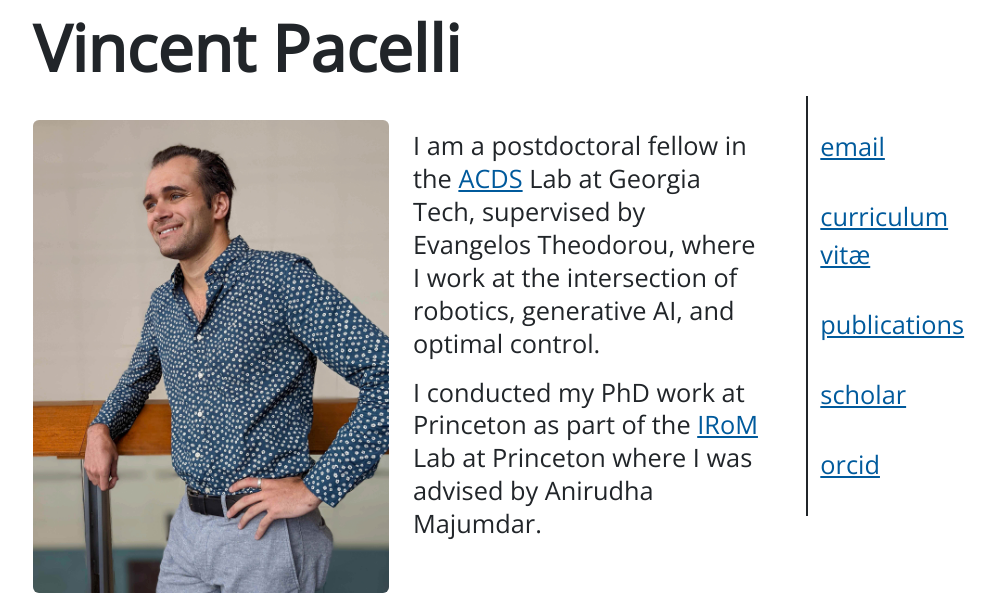
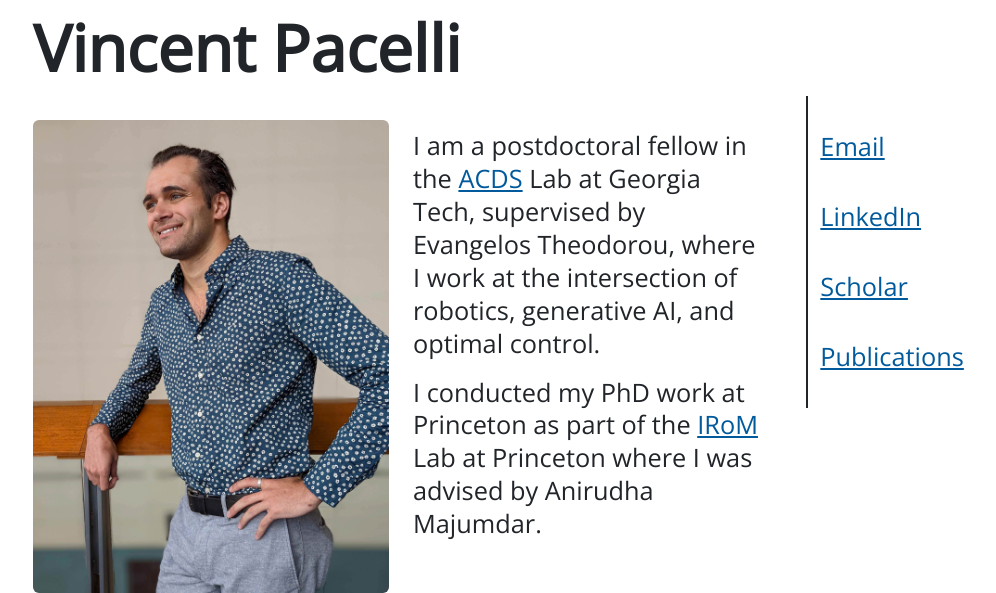
Before and after one commit to tnecniv/old-website, a Jekyll site: the page built from index.html, in a window 1280 px wide and 900 px high, cut to the strip 0-593 px from the top of the window. Shown: the whole strip, without its empty margins (144-1140 px from the left). Built offline with Jekyll 4.4.1, drawn with Linux system fonts in a browser that asks for light colours.

Commit message:
Formating

```diff
--- a/index.html
+++ b/index.html
@@ -31,11 +31,12 @@ layout: main
         </div>
         <div class="col-lg-2 text-left d-flex flex-column justify-content-between">
             <div class="menu-links border-start border-dark border-2">
-                <div class="menu-links first-menu-link"><a href="mailto:vpacelli@princeton.edu" class="menu-links">email</a></div>
-                <div class="menu-links"><a href="https://drive.google.com/file/d/17BdduIhFbk1Dfqk9y_WVszFAyGUXq_xP/view?usp=sharing" class="menu-links">curriculum vitæ</a></div>
-                <div class="menu-links"><a href="#publist" class="menu-links">publications</a></div>
-                <div class="menu-links"><a href="https://scholar.google.com/citations?user=M7Vsg3IAAAAJ" class="menu-links">scholar</a></div>
-                <div class="menu-links"><a href="https://orcid.org/0000-0002-3757-7538" class="menu-links">orcid</a></div>
+                <div class="menu-links first-menu-link"><a href="mailto:vpacelli@gatech.edu" class="menu-links">Email</a></div>
+                <div class="menu-links first-menu-link"><a href="mailto:vpacelli@gatech.edu" class="menu-links">LinkedIn</a></div>
+                <!-- <div class="menu-links"><a href="https://drive.google.com/file/d/17BdduIhFbk1Dfqk9y_WVszFAyGUXq_xP/view?usp=sharing" class="menu-links">curriculum vitæ</a></div> -->
+                <div class="menu-links"><a href="https://scholar.google.com/citations?user=M7Vsg3IAAAAJ" class="menu-links">Scholar</a></div>
+                <div class="menu-links"><a href="#publist" class="menu-links">Publications</a></div>
+                <!-- <div class="menu-links"><a href="https://orcid.org/0000-0002-3757-7538" class="menu-links">orcid</a></div>-->
             </div>
             <div>
             </div>
```
